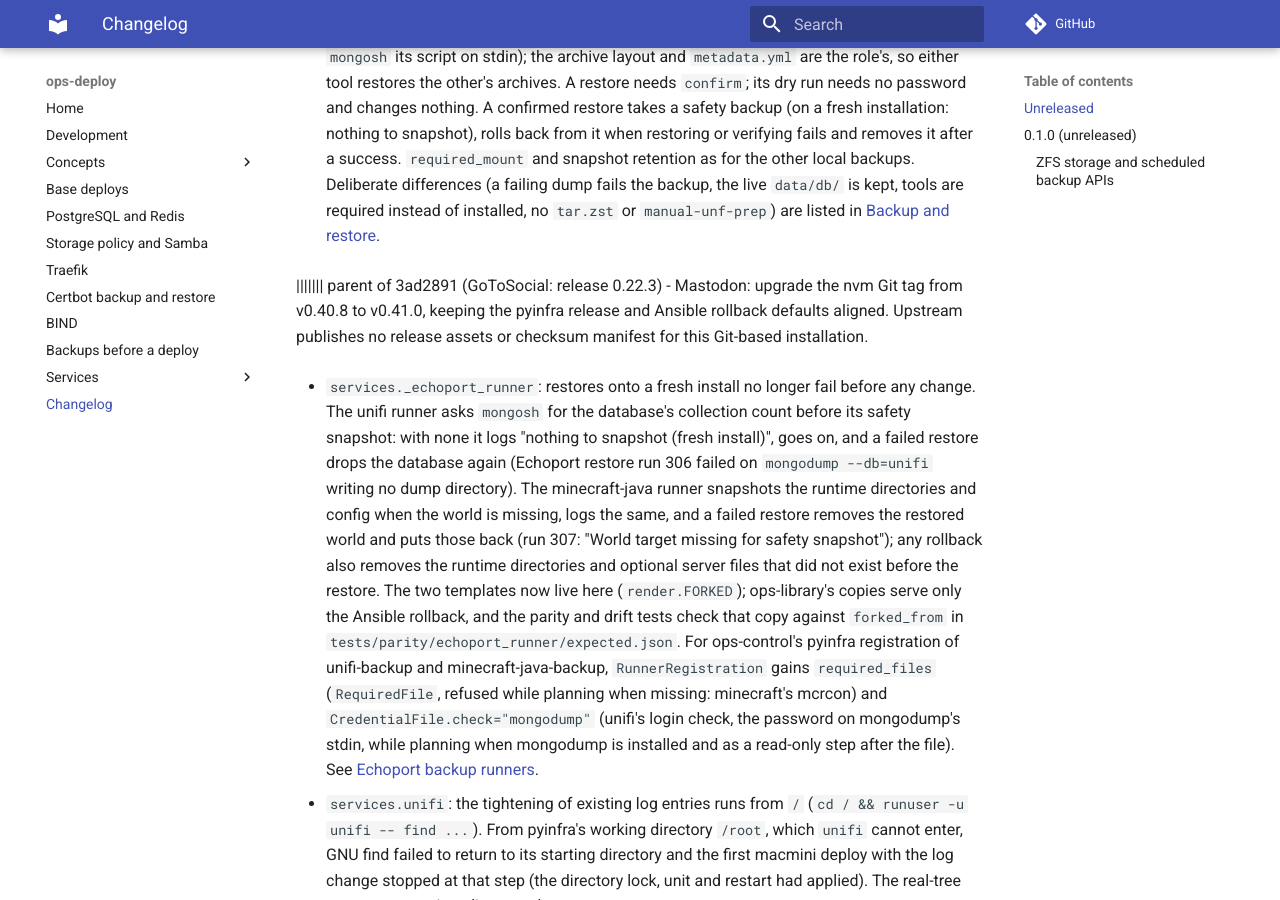
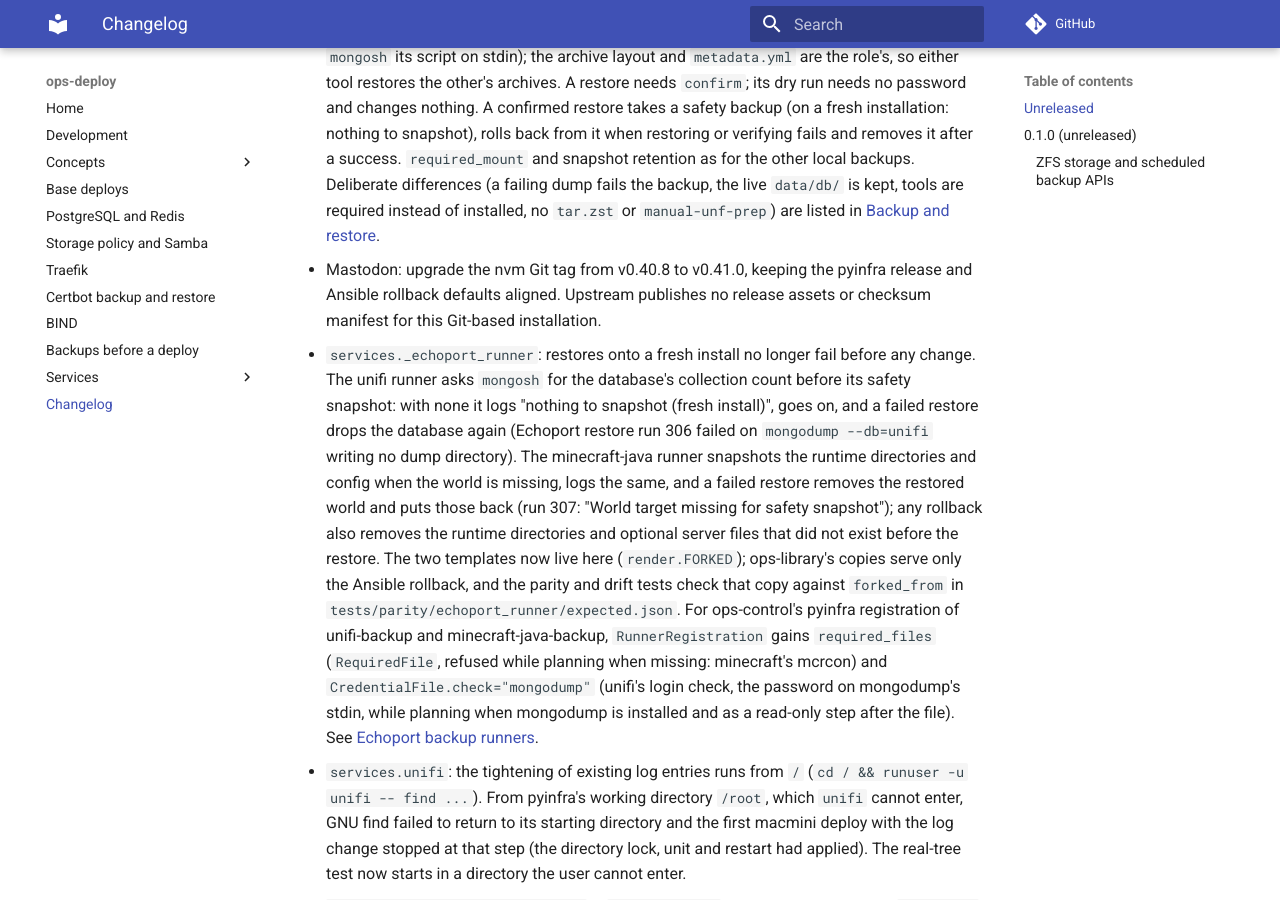
Before and after one commit to ephes/ops-deploy, an MkDocs documentation site: the page built from docs/changelog.md, in a window 1280 px wide and 900 px high, scrolled down 1012 px. Built offline with MkDocs 1.6.1 and Material for MkDocs 9.7.7, drawn with Linux system fonts in a browser that asks for light colours; comment, search, counter and statistics services are not loaded.

Commit message:
Changelog: drop a leftover diff3 marker line

```diff
--- a/docs/changelog.md
+++ b/docs/changelog.md
@@ -55,7 +55,6 @@
   `tar.zst` or `manual-unf-prep`) are listed in
   [Backup and restore](services/unifi.md#backup-and-restore).
 
-||||||| parent of 3ad2891 (GoToSocial: release 0.22.3)
 - Mastodon: upgrade the nvm Git tag from v0.40.8 to v0.41.0, keeping
   the pyinfra release and Ansible rollback defaults aligned. Upstream publishes
   no release assets or checksum manifest for this Git-based installation.
```
